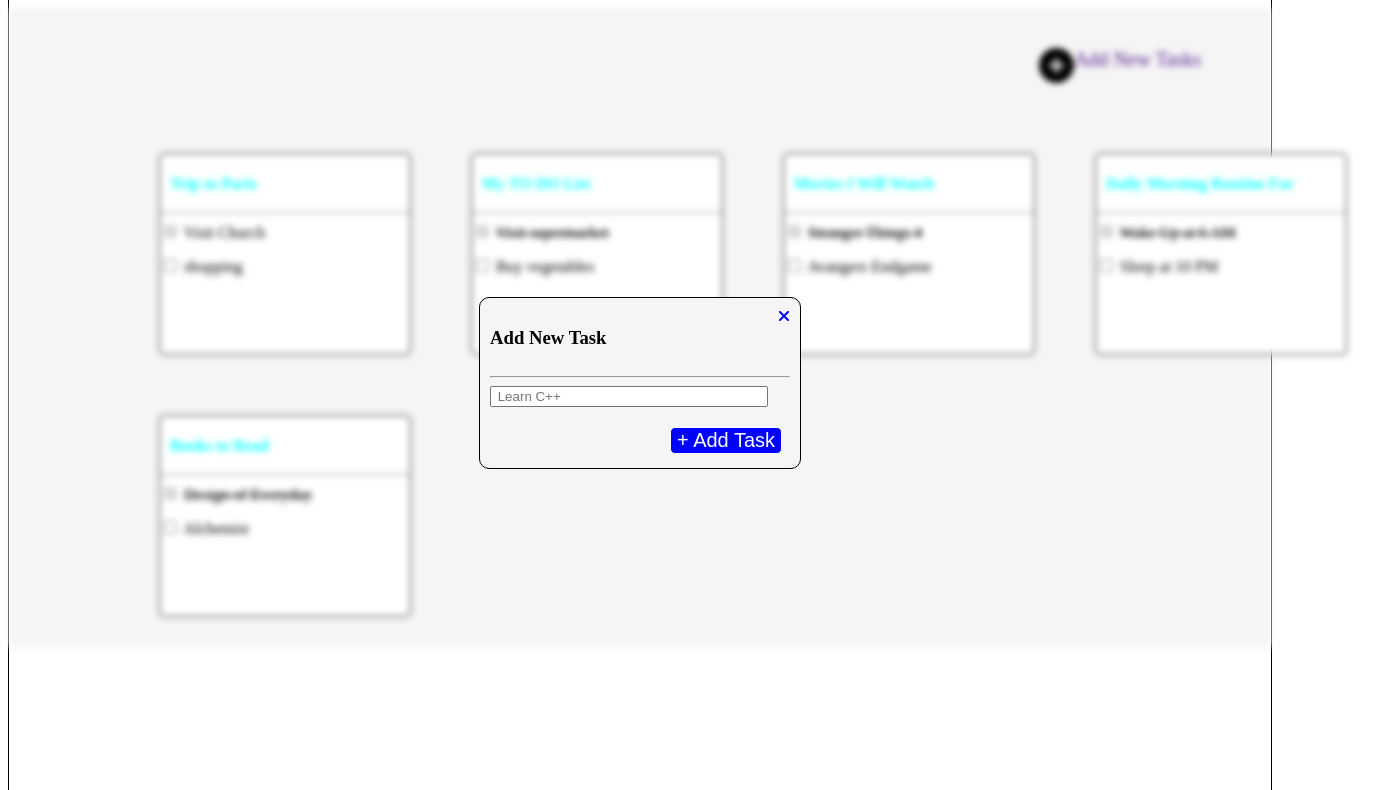
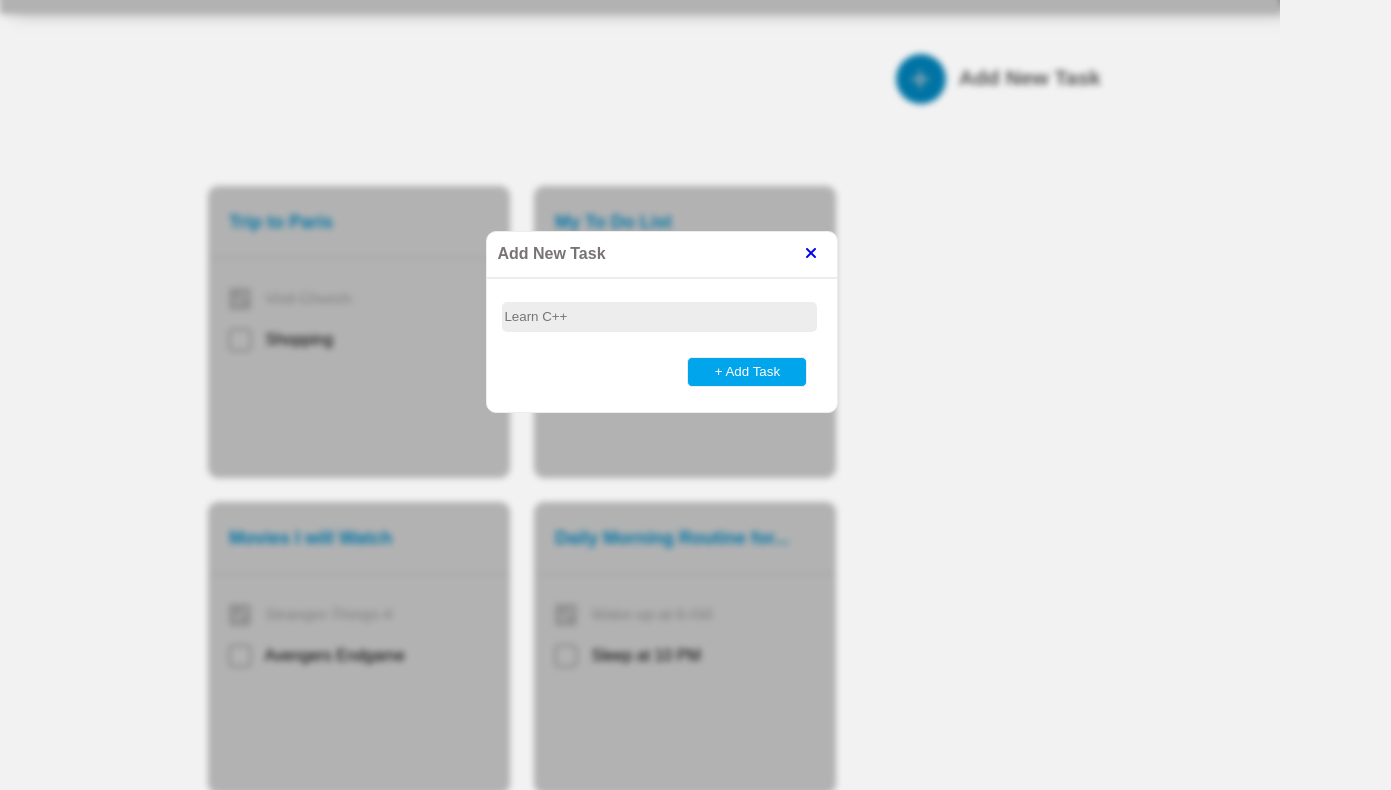
Before and after one commit to Kiran-7700/CSS-To-Do-web, a plain HTML site: page index2.html in a window 1280 px wide. Shown: the part 89-879 px from the top of the page, 1391 px wide, since content can reach past the window. Drawn offline with Linux system fonts and the light colour scheme.

Commit message:
Add files via upload

```diff
--- a/index2.html
+++ b/index2.html
@@ -4,84 +4,79 @@
     <meta charset="UTF-8">
     <meta http-equiv="X-UA-Compatible" content="IE=edge">
     <meta name="viewport" content="width=device-width, initial-scale=1.0">
-    <title>Document</title>
-    <link rel="stylesheet" href="./index2.css">
-    <script src="https://kit.fontawesome.com/9a9f869644.js" crossorigin="anonymous"></script>
+    <title>ToDo-WebApp</title>
+    <link rel="stylesheet" type="text/css" href="style.css">
+    <script src="https://kit.fontawesome.com/94f3367f70.js" crossorigin="anonymous"></script>
+
 </head>
 <body>
-    <div class="parent">
-        <div class="s1">
-            <h1>Tasks <span class="a1">List</span> </h1>
+    <div class="blur">
+        <div class="header">
+            <h1 class="headh1">Tasks <span class="h1col">List</span></h1>
         </div>
-        <div class="bg">
-          <span class="k1">
-
-           <a href="" class="aa"> <img src="./circle-plus-solid.svg" alt="" height="35px" width="35px"> Add New Tasks</a>
-          </span>
+        <div class="newtask">
+            <div class="wordlabel">
+                <a class="plusa" href="index2.html"><h2>Add New Task</h2></a>
+            </div>
+            <div class="plusbutton">
+                <a class="plusa" href="index2.html"><h3 class="plus">+</h3></a>
+            </div>
+        </div>
         <div class="container">
             <div class="box box1">
-            <h4>Trip to Paris</h4>
-            <hr>
-             <input type="checkbox" name="church" id="ch" checked disabled >
-             <label for="church">Visit Church</label>
-             <br><br>
-             <input type="checkbox" name="" id="shop">
-             <label for="shopping">shopping</label>
-             <br>
+                <h2>Trip to Paris</h2>
+                <hr class="line">
+                <input type="checkbox" class="chbox" id="church" name="church" checked disabled>
+                <label for="church" class="strike">Visit Church</label><br>
+                <input type="checkbox" class="chbox" id="shopping" name="shopping">
+                <label for="shopping">Shopping</label>
             </div>
             <div class="box box2">
-            <h4>My TO DO List</h4>
-            <hr>
-             <input type="checkbox" name="" id="super" checked disabled>
-             <label for="super"  style="text-decoration: line-through;">Visit supermarket</label>
-             <br><br>
-             <input type="checkbox" name="" id="">
-             <label for="vegetables">Buy vegetables</label>
-             <br>
+                <h2>My To Do List</h2>
+                <hr class="line">
+                <input type="checkbox" class="chbox" id="sumarket" name="sumarket" checked disabled>
+                <label for="sumarket" class="strike">Visit Supermarket</label><br>
+                <input type="checkbox" class="chbox" id="veg" name="veg">
+                <label for="veg">Buy Vegetables</label>
             </div>
             <div class="box box3">
-            <h4>Movies I Will Watch</h4>
-            <hr>
-             <input type="checkbox" name="" id="stranger" checked disabled>
-             <label for="stranger"  style="text-decoration: line-through;">Stranger Things 4</label>
-             <br><br>
-             <input type="checkbox" name="" id="">
-             <label for="endgame">Avangers Endgame</label>
-             <br>
+                <h2>Movies I will Watch</h2>
+                <hr class="line">
+                <input type="checkbox" class="chbox" id="st4" name="st4" checked disabled>
+                <label for="st4" class="strike">Stranger Things 4</label><br>
+                <input type="checkbox" class="chbox" id="avengers" name="avengers">
+                <label for="avengers">Avengers Endgame</label>
             </div>
             <div class="box box4">
-            <h4>Daily Morning Routine For</h4>
-            <hr>
-             <input type="checkbox" name="" id="wake" checked disabled>
-             <label for="wake"  style="text-decoration: line-through;">Wake Up at 6 AM</label>
-             <br><br>
-             <input type="checkbox" name="" id="">
-             <label for="sleep">Sleep at 10 PM</label>
-             <br>
+                <h2>Daily Morning Routine for...</h2>
+                <hr class="line">
+                <input type="checkbox" class="chbox" id="wake6am" name="wake6am" checked disabled>
+                <label for="wake6am" class="strike">Wake up at 6 AM</label><br>
+                <input type="checkbox" class="chbox" id="sleep10" name="sleep10">
+                <label for="sleep10">Sleep at 10 PM</label>
             </div>
             <div class="box box5">
-            <h4>Books to Read</h4>
-            <hr>
-             <input type="checkbox" name="" id="design" checked disabled >
-             <label for="design"  style="text-decoration: line-through;">Design of Everyday</label>
-             <br><br>
-             <input type="checkbox" name="" id="">
+                <h2>Books to Read</h2>
+                <hr class="line">
+                <input type="checkbox" class="chbox" id="everyday" name="everyday" checked disabled>
+                <label for="everyday" class="strike">Design of Everyday</label><br>
+                <input type="checkbox" class="chbox" id="alchemist" name="alchemist">
                 <label for="alchemist">Alchemist</label>
-             <br>
             </div>
         </div>
     </div>
+    <div class="addnewtask">
+        <form action="./index3.html" method="get">
+            <h2 class="head">Add New Task  <span class="closeicon">
+                <a href="./index.html"><i class="fa fa-thin fa-xmark fa-beat"></i></a></span>
+            </h2>
+
+            <hr class="line">
+            <input type="text" id="taskinp" placeholder="Learn C++">
+            <input type="submit" id="taskinpbutton" value="+ Add Task">
+        </form>
+
     </div>
-    <div class="child">
-      <div class="icon">
-        <h3>Add New Task</h3>
-       <a href="./index.html"><i class="fa-solid fa-xmark"></i></a>
-      </div>
-        <hr>
-        <input type="checkboox" name="" id="" placeholder=" Learn C++" style="width:270px ;" >
-        <div>
-         <a href="./index3.html"><button class="btn">+ Add Task</button></a>
-        </div>
-    </div>
+
 </body>
 </html>
--- /dev/null
+++ b/style.css
@@ -0,0 +1,191 @@
+body {
+    background-color: #f2f2f2;
+    margin: 0;
+    height: 1000px;
+    font-family: 'Carlito', sans-serif;
+}
+
+.blur {
+    filter: brightness(70%) blur(3px);
+}
+
+.header {
+    height: auto;
+    padding: 2px;
+    /* margin: 0; */
+    /* border: 5px solid red; */
+    background-color: white;
+    box-shadow: 10px -10px 20px;
+
+}
+
+.h1col {
+    color: #00A5EC;
+}
+
+.headh1 {
+    margin-left: 8%;
+    font-size: 40px;
+}
+
+.newtask {
+    margin-top: 40px;
+}
+
+.plusbutton {
+    width: 50px;
+    height: 50px;
+    background-color: #00A5EC;
+    border-radius: 50%;
+    float: right;
+    position: relative;
+    right: 15%;
+}
+
+.plus {
+    font-size: 35px;
+    margin-top: -1px;
+    padding: 6px 6px 0px 14px;
+    box-sizing: border-box;
+    color: white;
+    font-weight: 100;
+}
+
+.wordlabel {
+    float: right;
+    margin-top: -5px;
+    position: relative;
+    right: 14%;
+}
+
+.plusa {
+    text-decoration: none;
+    color: #797474;
+    font-weight: lighter;
+    font-size: 14px;
+}
+
+
+.container {
+    width: 70%;
+    position: relative;
+    left: 100px;
+    top: 120px;
+    margin: auto;
+    /* border: 5px solid black; */
+    display: flex;
+    flex-wrap: wrap;
+}
+
+.box {
+    width: 300px;
+    height: 290px;
+    background-color: white;
+    border: 1px solid #EDEDED;
+    border-radius: 10px;
+    margin: 12px 12px 12px 12px;
+}
+
+.box:hover {
+    box-shadow: 0px 0px 20px #C2C2C2;
+}
+
+.line {
+    border: 1px solid #EDEDED;
+}
+
+.box h2 {
+    color: #00A5EC;
+    font-size: 18px;
+    padding: 10px 10px 10px 20px;
+}
+
+.chbox {
+    width: 22px;
+    height: 22px;
+    margin: 15px 10px 0px 20px;
+    position: relative;
+    top: 2%;
+}
+
+.strike {
+    text-decoration: line-through;
+    color: #C2C2C2;
+}
+
+.addnewtask {
+    width: 350px;
+    height: 180px;
+    position: absolute;
+    top: 40%;
+    left: 38%;
+    border: 1px solid#EDEDED;
+    border-radius: 10px;
+    background-color: white;
+    color: #797474
+}
+
+#taskinp {
+    width: 90%;
+    height: 30px;
+    /* padding: 30px 0px 0px 0px; */
+    box-sizing: border-box;
+    margin: 15px;
+    background-color: #EDEDED;
+    border: #797474;
+    border-radius: 5px;
+}
+
+.closeicon {
+    float: right;
+    margin-right: 20px;
+    text-decoration: none;
+    color: black;
+}
+
+.head {
+    font-size: medium;
+    padding-left: 10px;
+}
+
+#taskinpbutton {
+    float: right;
+    margin-right: 30px;
+    margin-top: 10px;
+    width: 120px;
+    height: 30px;
+    background-color: #00A5EC;
+    color: white;
+    border: 1px solid #EDEDED;
+    border-radius: 5px;
+    cursor: pointer;
+}
+
+.back {
+    margin-left: 500px;
+    margin-top: 50px;
+    font-size: larger;
+    font-weight: bold;
+}
+
+.wl2 {
+    margin-right: 200px;
+    margin-top: -15px;
+}
+
+.pb2 {
+    margin-top: -10px;
+}
+
+
+#box1 {
+    position: relative;
+    top: 70px;
+    left: 35%;
+    width: 400px;
+    box-shadow: 0px 0px 20px #C2C2C2;
+}
+
+#box1 h2 {
+    text-align: center;
+}
```
Also changed, not shown: index.html (+41 -51 lines), index3.html (+24 -18 lines), index4.html (+32 -26 lines). Lines whose indentation alone changed are shown as unchanged.
